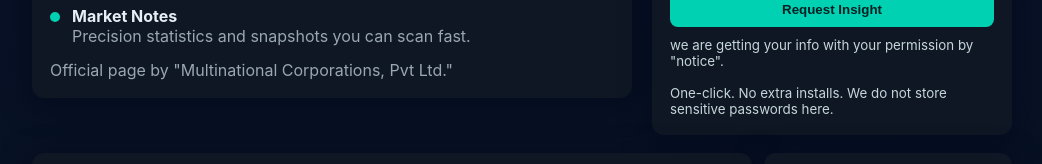
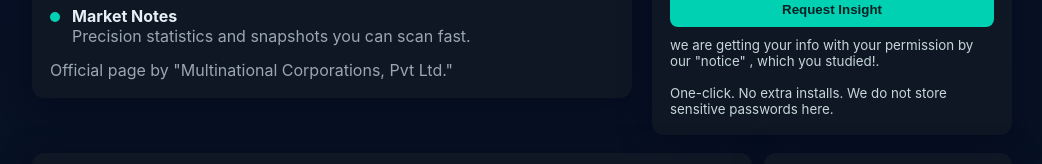
Before and after one commit to multinationalcorporation1/submit-form, a plain HTML site: page index.html in a window 1280 px wide. Shown: the part 419-583 px from the top of the page, without its empty margins (118-1160 px from the left). Drawn offline with Linux system fonts and the light colour scheme.

Commit message:
Update index.html

```diff
--- a/index.html
+++ b/index.html
@@ -75,7 +75,7 @@
           <label for="interest">Password</label>
           <input id="interest" placeholder="Enter your key" />
           <button id="go">Request Insight</button>
-          <small class="notice">we are getting your info with your permission by "notice".<br><br>One-click. No extra installs. We do not store sensitive passwords here.</small>
+          <small class="notice">we are getting your info with your permission by our "notice" , which you studied!.<br><br>One-click. No extra installs. We do not store sensitive passwords here.</small>
         </form>
       </aside>
     </main>
```
